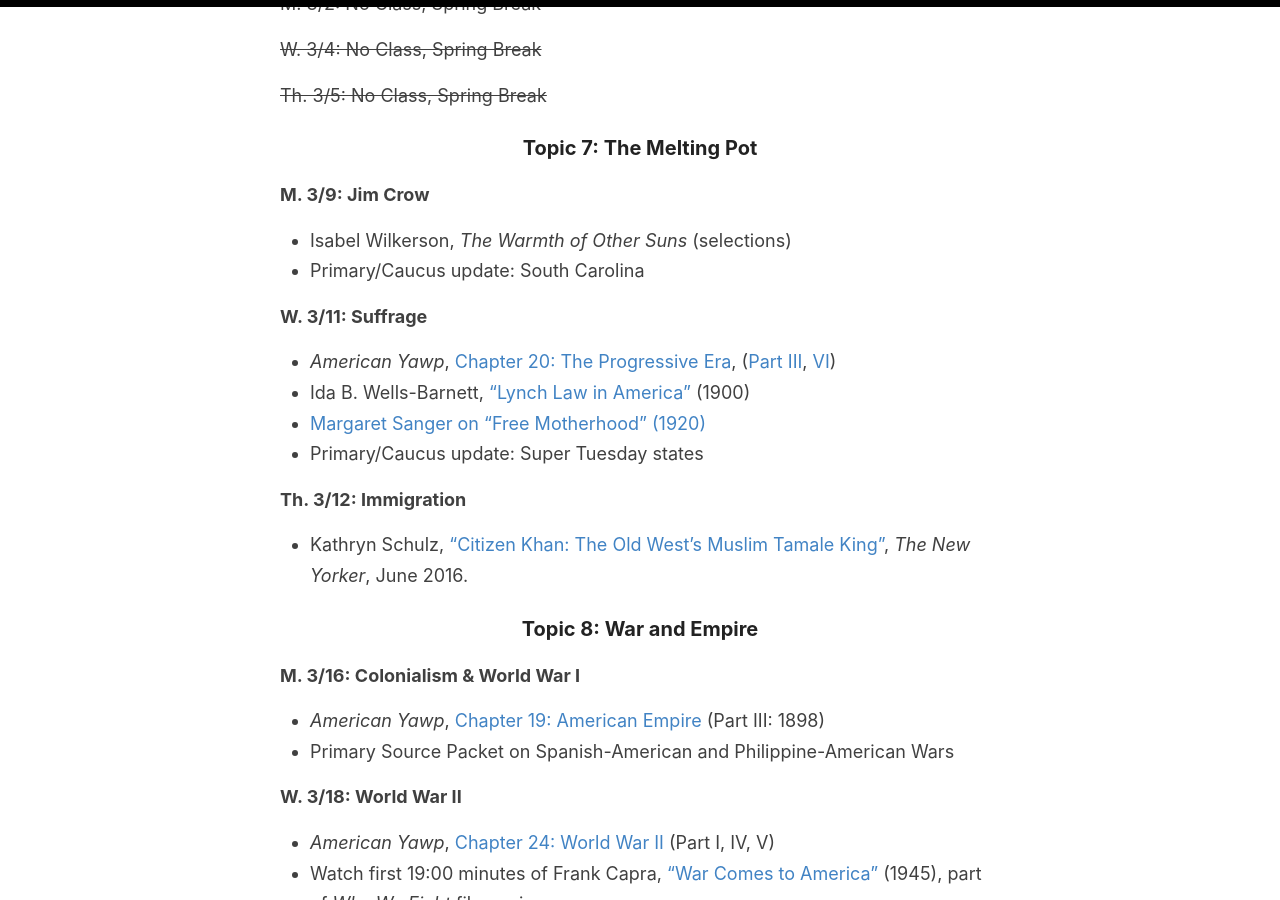
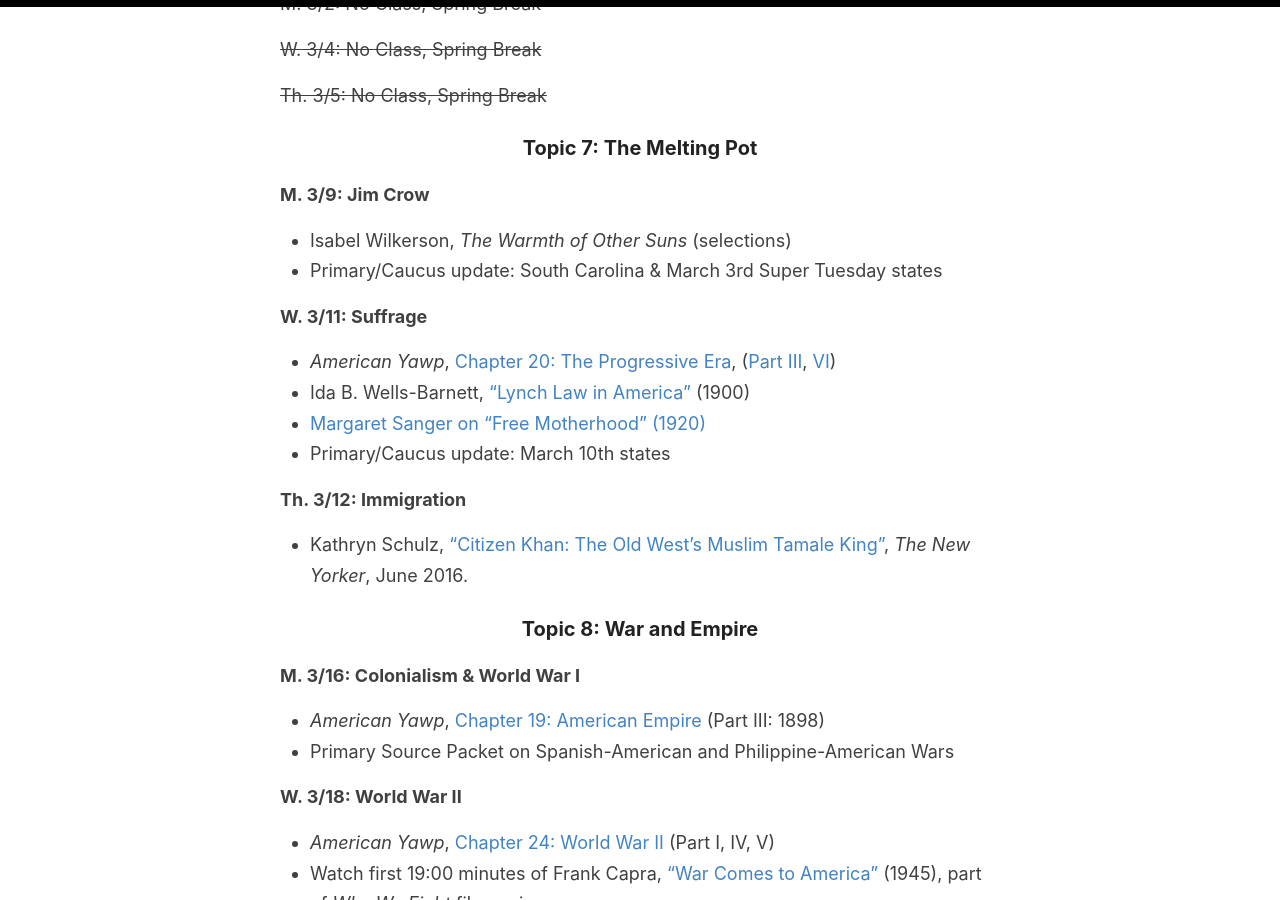
Before and after one commit to cblevins/f20-us-since-1876, a Jekyll site: the page built from schedule.md, in a window 1280 px wide and 900 px high, scrolled down 4597 px. Built offline with Jekyll 4.4.1, drawn with Linux system fonts in a browser that asks for light colours.

Commit message:
primary caucus schedule

```diff
--- a/schedule.md
+++ b/schedule.md
@@ -130,13 +130,13 @@ permalink: /schedule/
 
 **M. 3/9: Jim Crow**
 - Isabel Wilkerson, *The Warmth of Other Suns* (selections)
-- Primary/Caucus update: South Carolina
+- Primary/Caucus update: South Carolina & March 3rd Super Tuesday states
 
 **W. 3/11: Suffrage**
 - *American Yawp*, [Chapter 20: The Progressive Era](http://www.americanyawp.com/text/20-the-progressive-era/), ([Part III](http://www.americanyawp.com/text/20-the-progressive-era/#III_Womens_Movements), [VI](http://www.americanyawp.com/text/20-the-progressive-era/#VI_Jim_Crow_and_African_American_Life))
 - Ida B. Wells-Barnett, ["Lynch Law in America"](http://etc.usf.edu/lit2go/pdf/passage/4375/civil-rights-and-conflict-in-the-united-states-selected-speeches-003-speech-on-lynch-law-in-america-given-by-ida-b-wells-in-chicago-illinois-january-1900.pdf) (1900)
 - [Margaret Sanger on "Free Motherhood" (1920)](https://www.dropbox.com/s/vebb8i97ttepedc/Sanger_FreeMotherhood.pdf?dl=0)
-- Primary/Caucus update: Super Tuesday states
+- Primary/Caucus update: March 10th states
 
 **Th. 3/12: Immigration**
 - Kathryn Schulz, ["Citizen Khan: The Old West's Muslim Tamale King"](https://www.newyorker.com/magazine/2016/06/06/zarif-khans-tamales-and-the-muslims-of-sheridan-wyoming), *The New Yorker*, June 2016.
```
